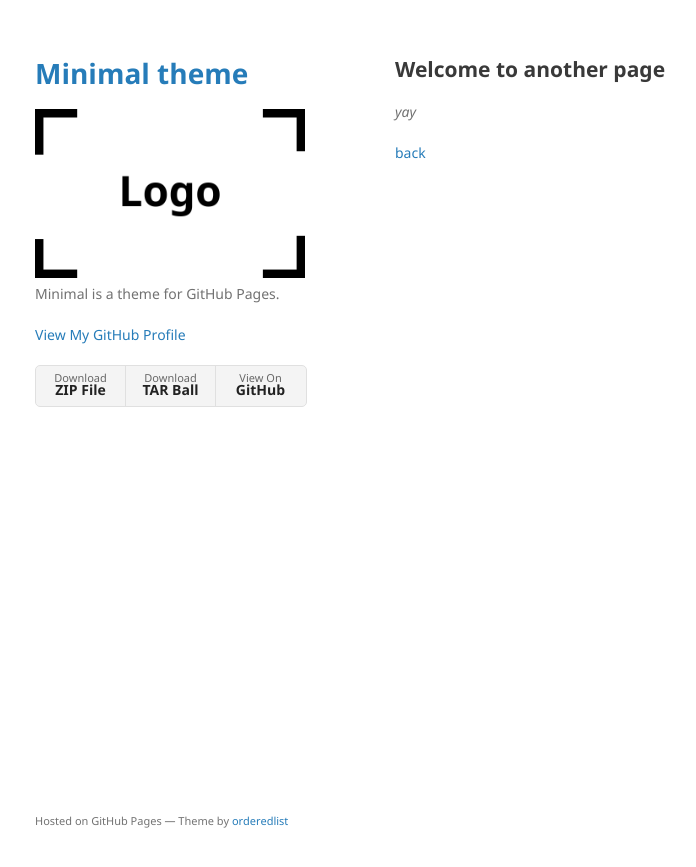
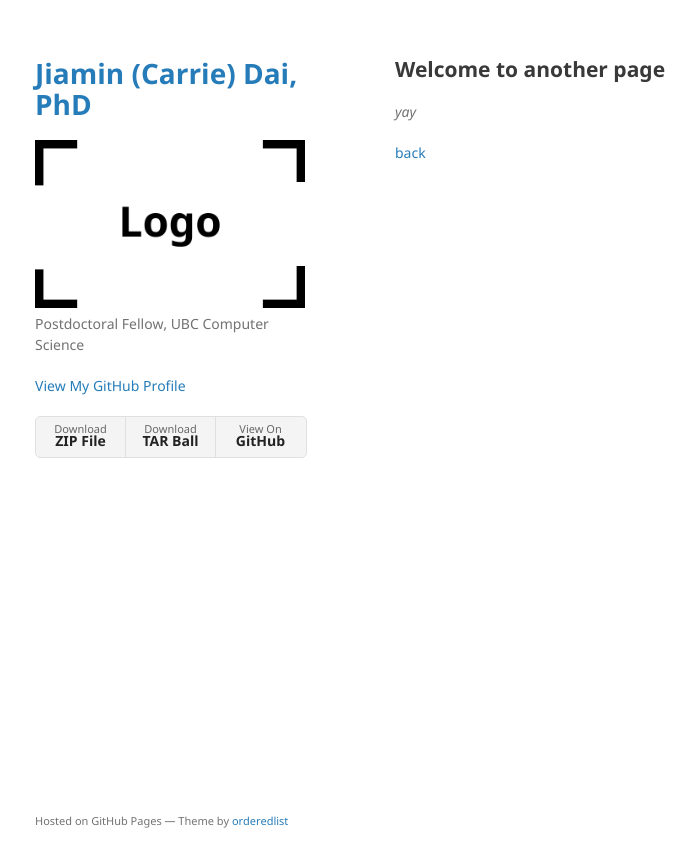
Before and after one commit to jiamin-dai/jiamin-dai.github.io, a Jekyll site: the page built from another-page.md, in a window 1280 px wide. Shown: the top 867 px of the page, without its empty margins (175-871 px from the left). Built offline with Jekyll 4.4.1, drawn with Linux system fonts in a browser that asks for light colours; our own code applies the rules of GitHub Pages for plain Markdown files.

Commit message:
Update _config.yml

```diff
--- a/_config.yml
+++ b/_config.yml
@@ -1,6 +1,6 @@
-title: Minimal theme
+title: Jiamin (Carrie) Dai, PhD
 logo: /assets/img/logo.png
-description: Minimal is a theme for GitHub Pages.
+description: Postdoctoral Fellow, UBC Computer Science
 show_downloads: true
 google_analytics:
 theme: jekyll-theme-minimal
```
